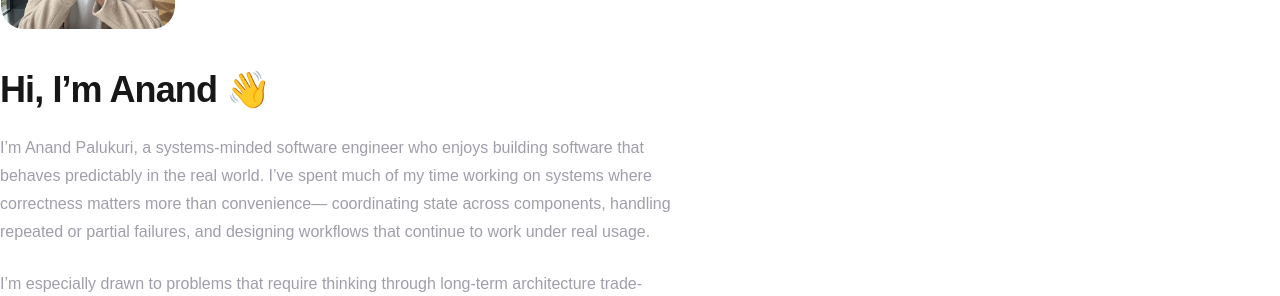
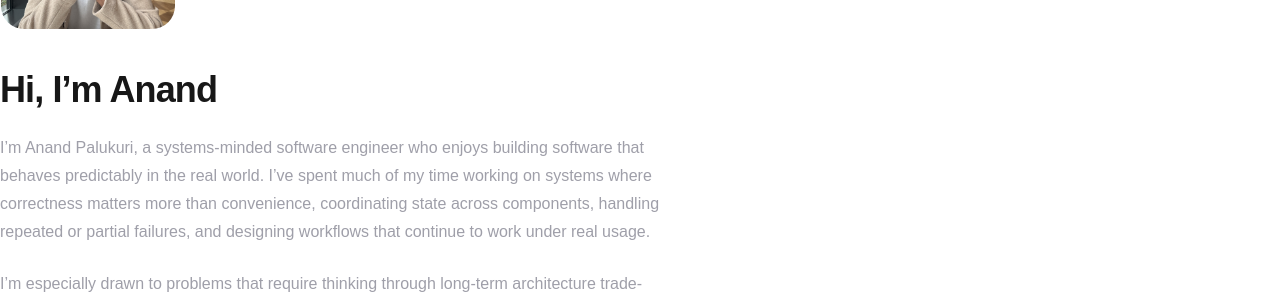
Before and after one commit to anand3465/my-nextjs-anandraju-website, a Next.js app: page / in a window 1280 px wide. Shown: the part 271-567 px from the top of the page. Built offline with nearby package versions, Linux system fonts and the light colour scheme.

Commit message:
set aside

```diff
--- a/app/page.tsx
+++ b/app/page.tsx
@@ -16,13 +16,13 @@ export default function Home() {
       {/* Text — RIGHT */}
       <div className="space-y-6">
         <h1 className="text-4xl font-semibold tracking-tight">
-          Hi, I’m Anand 👋
+          Hi, I’m Anand
         </h1>
 
         <p className="max-w-2xl leading-7 text-zinc-400">
           I’m Anand Palukuri, a systems-minded software engineer who enjoys building
           software that behaves predictably in the real world. I’ve spent much of my
-          time working on systems where correctness matters more than convenience—
+          time working on systems where correctness matters more than convenience,
           coordinating state across components, handling repeated or partial failures,
           and designing workflows that continue to work under real usage.
         </p>
```
Also changed, not shown: 1 other file (tests, documents, lock files or other folders).
